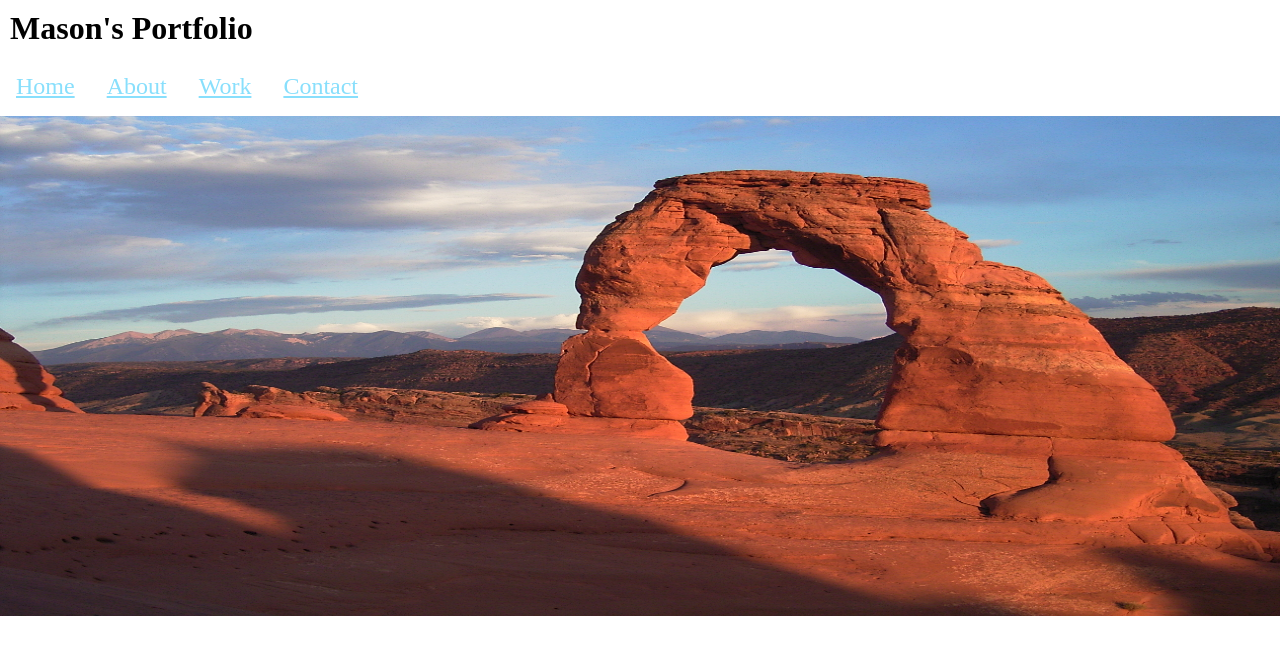
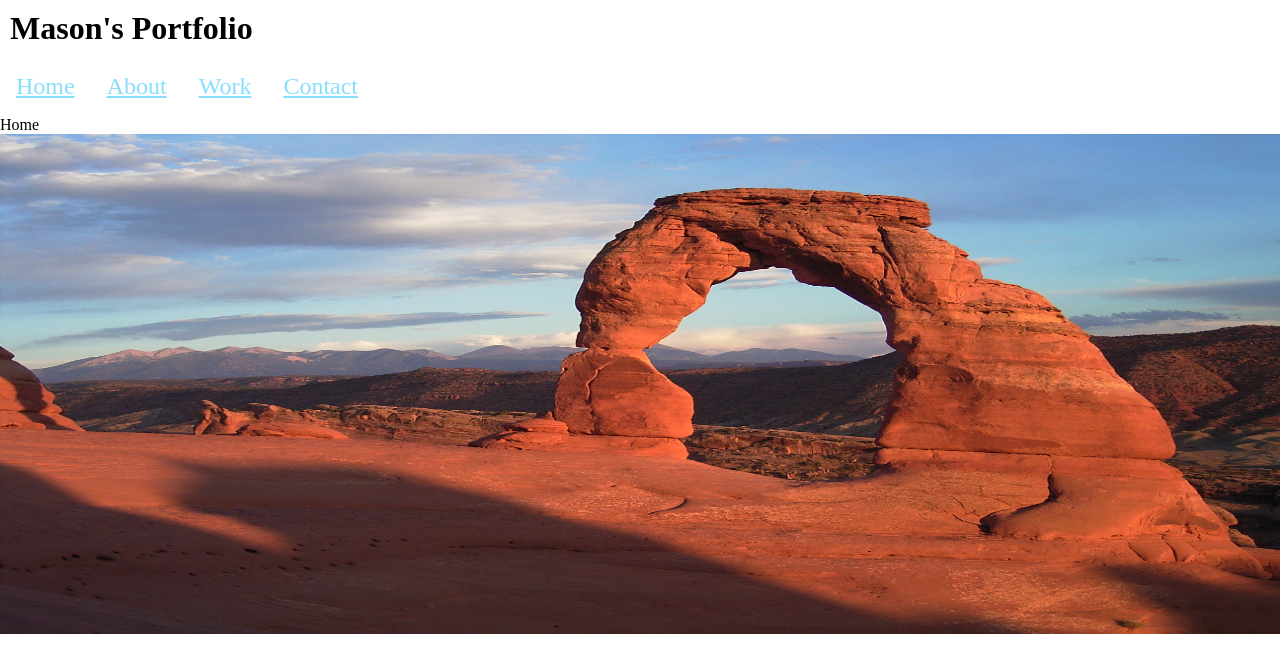
Before and after one commit to mhowe21/react-portfolio, a React (Create React App) app: page / in a window 1280 px wide. Shown: the top 672 px of the page. Built offline with nearby package versions, Linux system fonts and the light colour scheme.

Commit message:
uppdate appjs

```diff
--- a/src/App.js
+++ b/src/App.js
@@ -13,6 +13,8 @@ function App() {
         return "work";
       case "Contact":
         return "Contact";
+      case "Home":
+        return "Home";
     }
   };
   return (
```
